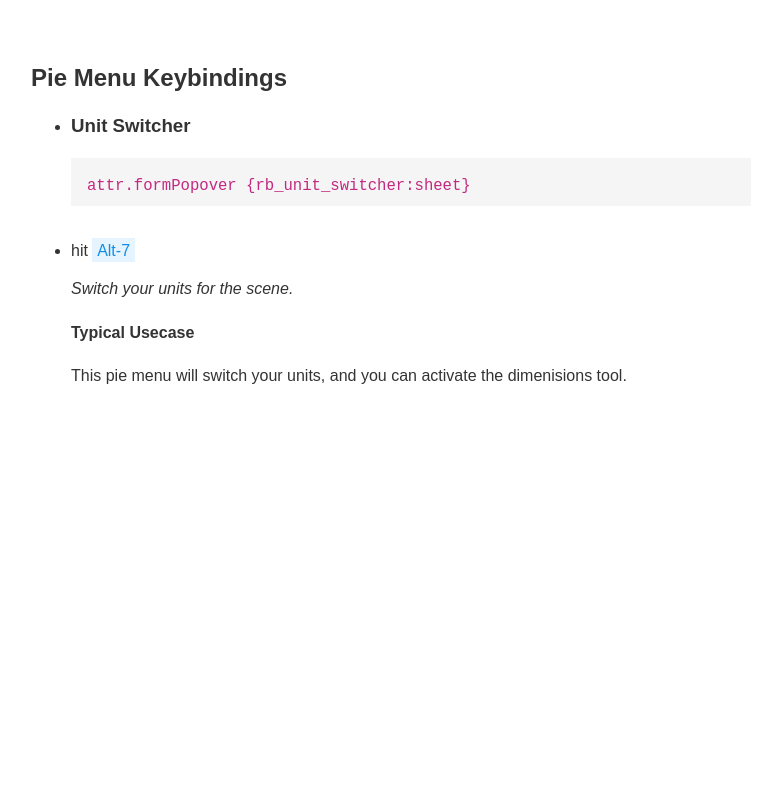
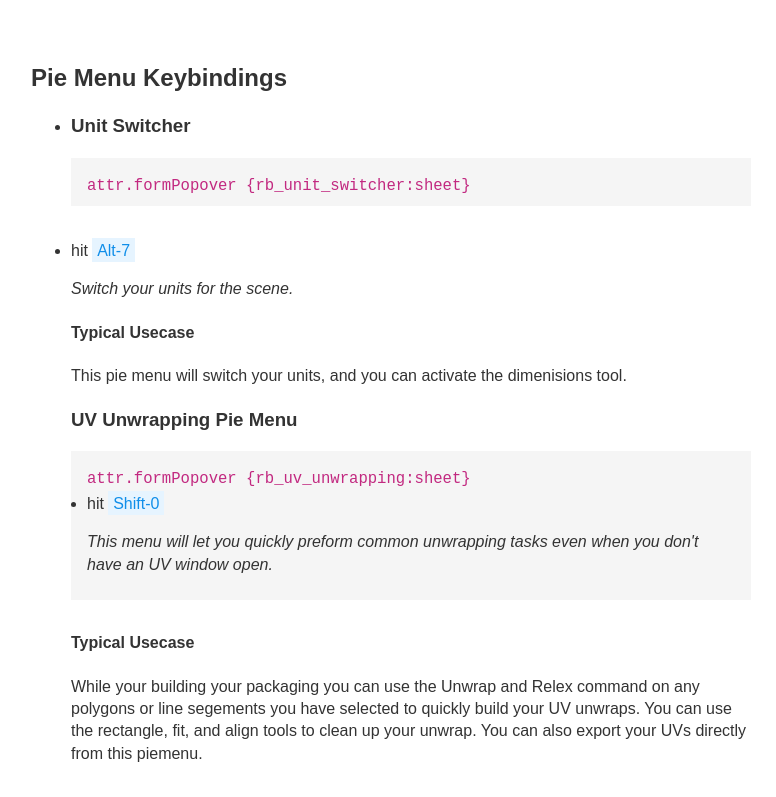
Before and after one commit to ErnstRyan1/Red_Beard_Retail, a plain HTML site: page Documentation/index.html in a window 1280 px wide. Shown: the part 574-1371 px from the top of the page, without its empty margins (249-1025 px from the left). Before the commit the page ends 994 px from the top, so only its background shows below. Drawn offline with Linux system fonts and the light colour scheme.

Commit message:
Documentation
Working on documentation and clean up.

```diff
--- a/Documentation/index.html
+++ b/Documentation/index.html
@@ -39,6 +39,17 @@
             <p>This pie menu will switch your units, and you can activate the dimenisions tool.</p>
 
 
+
+			<h3 id="unwrapingpie">UV Unwrapping Pie Menu</h3>
+            <div class="definition">
+              <code>attr.formPopover {rb_uv_unwrapping:sheet}</code>
+			  <li>hit <span class="keystroke">Shift-0</span></li>
+              <p class="tooltip">This menu will let you quickly preform common unwrapping tasks even when you don't have an UV window open.</p>
+            </div>
+            <h4>Typical Usecase</h4>
+            <p>While your building your packaging you can use the Unwrap and Relex command on any polygons or line segements you have selected to quickly build your UV unwraps.  You can use the rectangle, fit, and align tools to clean up your unwrap.  You can also export your UVs directly from this piemenu.</p>
+
+
           </li>
         </ul>
     </body>
```
Also changed, not shown: 5 other files.
